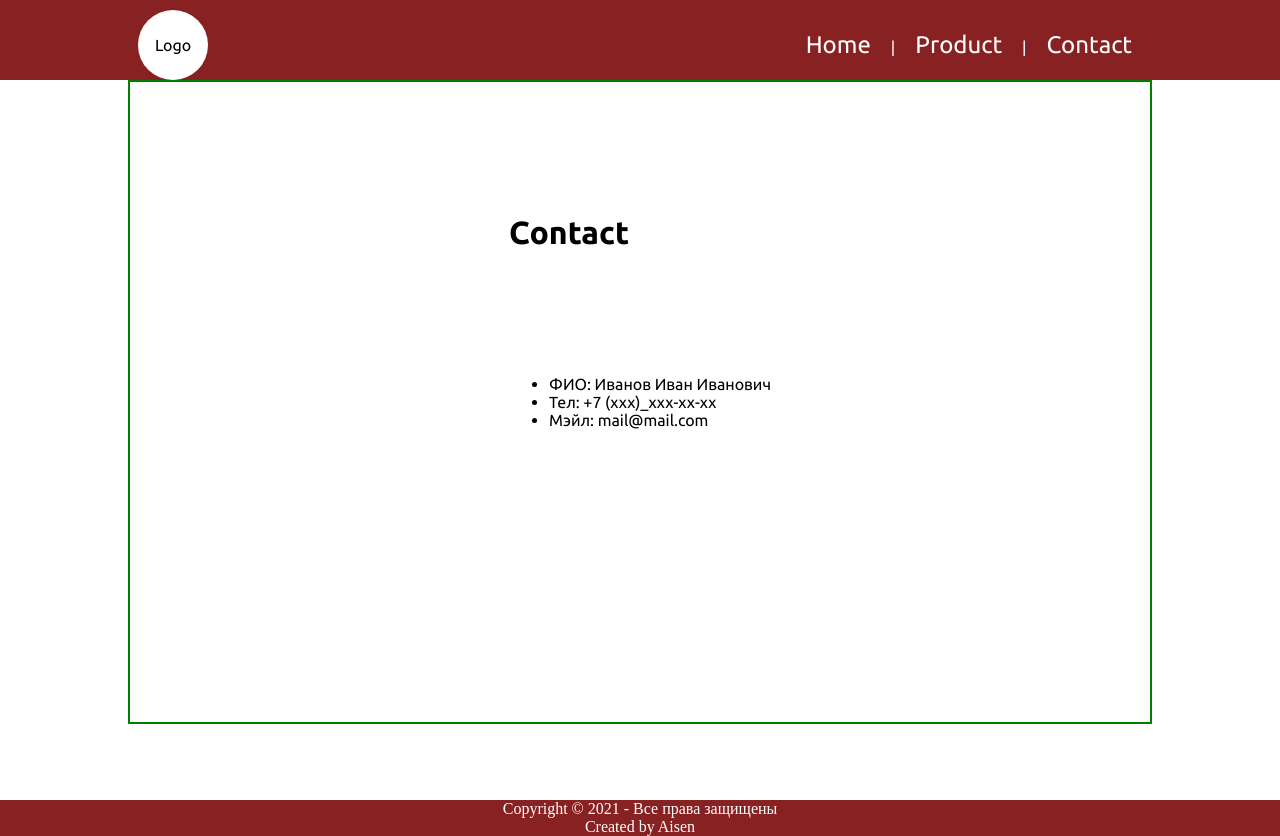
After one commit to Aysen23/altanWeb, a Flask app: page /contact in a window 1280 px wide. The commit adds this page. Run offline with Flask 2, Linux system fonts and the light colour scheme.

```diff
--- a/app.py
+++ b/app.py
@@ -1,4 +1,5 @@
 from flask import Flask, render_template, request
+from pwdGenerator import hashing
 
 app = Flask(__name__)
 
@@ -11,15 +12,26 @@ def index_page():
 @app.route("/product", methods=["GET", "POST"])
 def product_page():
     msg = ""
-    name = ""
-    pwd = ""
     if request.method == "POST":
-        name = request.form.get("name")
+        salt = request.form.get("salt")
         pwd = request.form.get("pwd")
+        num_char = request.form.get("num_char")
 
-        msg = f"{name} {pwd}"
+        if pwd:
+            raw_pwd = pwd + salt
 
-    return render_template("product.html", msg=msg, n=name, p=pwd)
+            if num_char == '-':
+                num_char = 0
+
+            msg = hashing(raw_pwd, int(num_char))
+        else:
+            msg = "Поле пароля не заполнено!"
+
+    return render_template("product.html", msg=msg)
+
+@app.route("/contact")
+def contact_page():
+    return render_template("contact.html")
 
 # http://127.0.0.1:5000/test?v1=hello&v2=1234
 @app.route("/test")
--- a/static/style.css
+++ b/static/style.css
@@ -135,6 +135,7 @@ header, footer {
 .content h1{
     grid-row: 2 / 3;
 }
+
 .content form {
     border: solid 2px green;
     border-radius: 10%;
@@ -154,6 +155,14 @@ header, footer {
 }
 .message {
     grid-row: 4 / 5;
+}
+
+.contact-content h1{
+    grid-row: 1 / 2;
+}
+
+.contact-content .block_1 {
+    grid-row: 2 / 3;
 }
 
 .footer {
--- /dev/null
+++ b/templates/contact.html
@@ -0,0 +1,21 @@
+<!-- подключение шаблона -->
+{% extends "index.html" %}
+
+<!-- встраиваемая разметка -->
+{% block main %}
+
+<div class="content contact_content">
+    <h1>Contact</h1>
+    <div class="block_1"
+        div class=
+        <img src="static/1.png" alt="avatar">
+        </div>
+        <ul>
+            <li>ФИО: Иванов Иван Иванович</li>
+            <li>Тел: +7 (ххх)_ххх-хх-хх</li>
+            <li>Мэйл: mail@mail.com</li>
+        </ul>
+    </div>
+</div>
+
+{% endblock %}
--- a/templates/index.html
+++ b/templates/index.html
@@ -18,7 +18,7 @@
             <ul class="navbar">
                 <li><a href="/">Home</a></li>
                 <li><a href="/product">Product</a></li>
-                <li><a href="">Contact</a></li>
+                <li><a href="/contact">Contact</a></li>
             </ul>
         </header>
         <!-- <div class="sidebar_1">
```
Also changed, not shown: pwdGenerator.py (added, +13 -0 lines), templates/product.html (+8 -5 lines).
